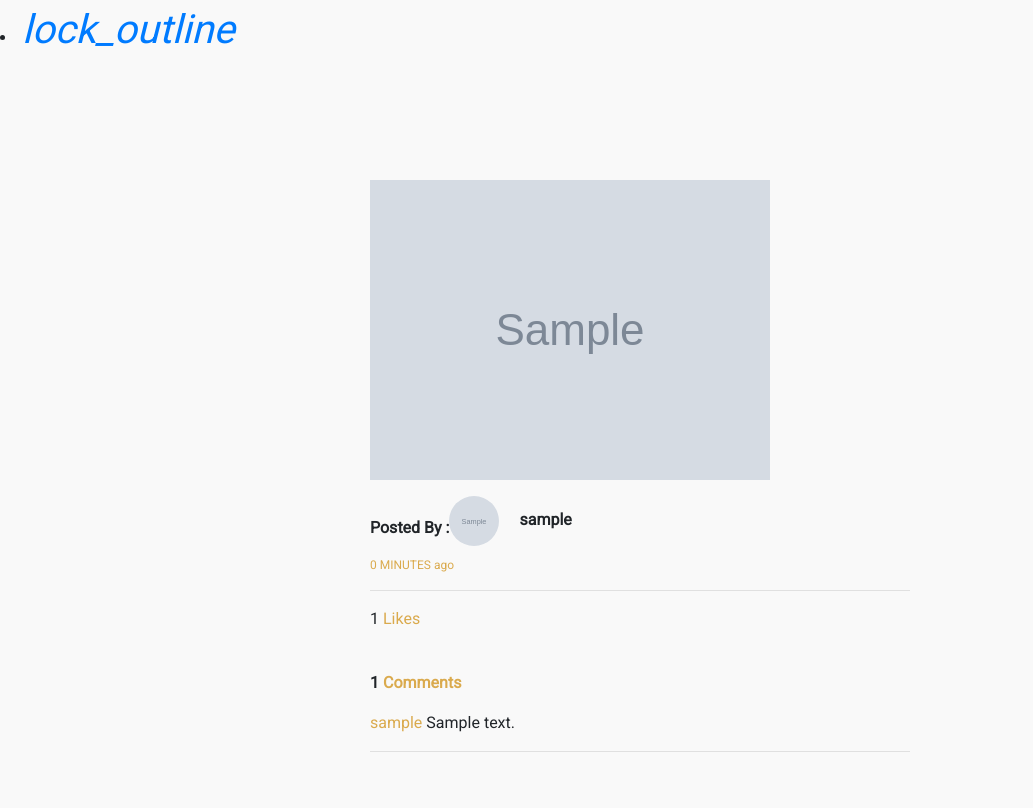
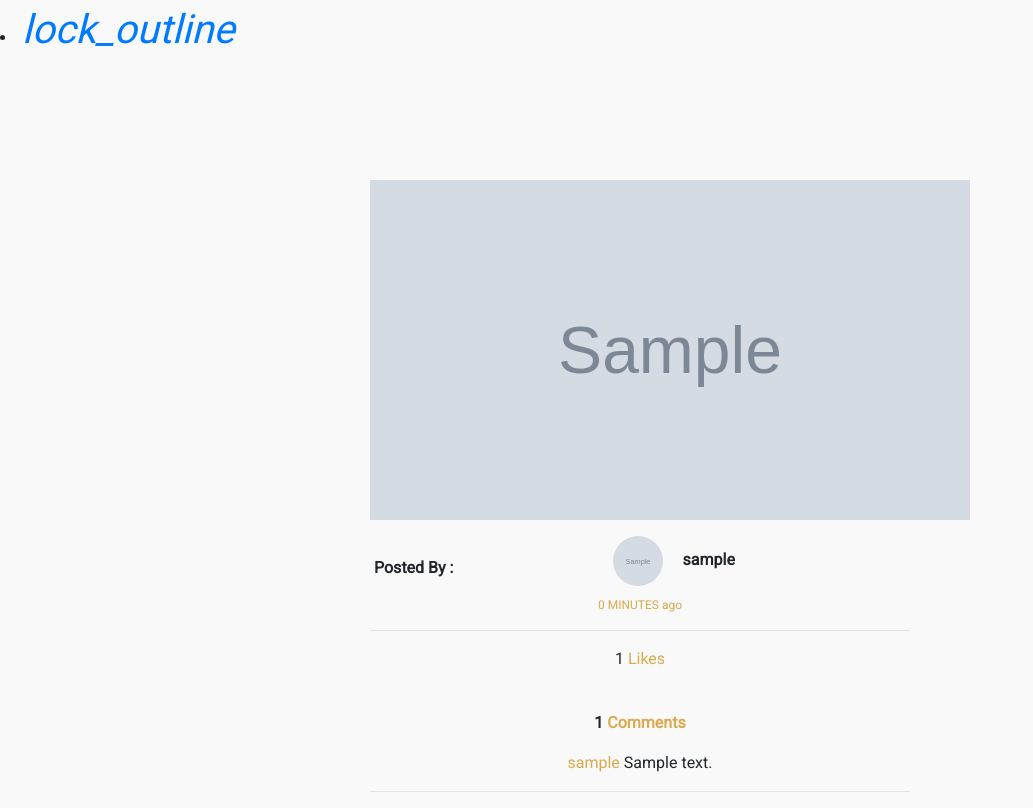
Before and after one commit to TonyKioko/Instagram, a Django app: template app/templates/image_details.html in a window 1280 px wide. Shown: the whole page, without its empty margins (0-1033 px from the left). Before the commit the page ends 752 px from the top, so only its background shows below. Run offline with Django 3.2, Linux system fonts and the light colour scheme; tables that the repository leaves empty hold one stand-in row (values such as "Sample post"); the template is opened without the code that fills it: values that come from a table or form of the project are taken from there, most other values are stand-ins (such as "Sample title", 1, 10 or a date in 2020); grey boxes marked "Sample" are stand-in pictures; some libraries are stand-ins or nearby versions.

Commit message:
fixing homepage

```diff
--- a/app/templates/image_details.html
+++ b/app/templates/image_details.html
@@ -14,9 +14,10 @@
   </div>
   <div class="col-sm-6">
     <div class="well" style="background-color:#F9F9F9;">
-      <img src="{{image.image.url}}" alt="{{image.image.caption}}"class="img-responsive">
+      <img src="{{image.image.url}}" alt="{{image.image.caption}}"class="img-responsive" style="width:600px;height:340px;">
+      <div class="text-center">
       <header style="margin-top:3%;">
-        <p style="float:left;margin-top:20px; font-weight:800">Posted By :</p>
+        <p style="float:left;margin-left:4px;margin-top:20px; font-weight:800">Posted By :</p>
         <img class="ml-10" src="{{image.image.url}}" alt="" style="height:50px;width:50px; border-radius:50%">
         <p  style="display:inline; margin:16px; font-weight:bolder; font-size:16px; margin-bottom:10px">{{image.user}}</p>
         <p style="font-size:12px;color:#DAAA4D; margin-top:10px">{{image.timestamp|timesince|upper}} ago</p>
@@ -38,6 +39,7 @@
       {% endfor %} -->
       <hr>
     </div>
+    </div>
   </div>
   <div class="col-sm-3">
     <!-- Empty col -->
```
Also changed, not shown: media/uploads/matrix.jpeg (added).
